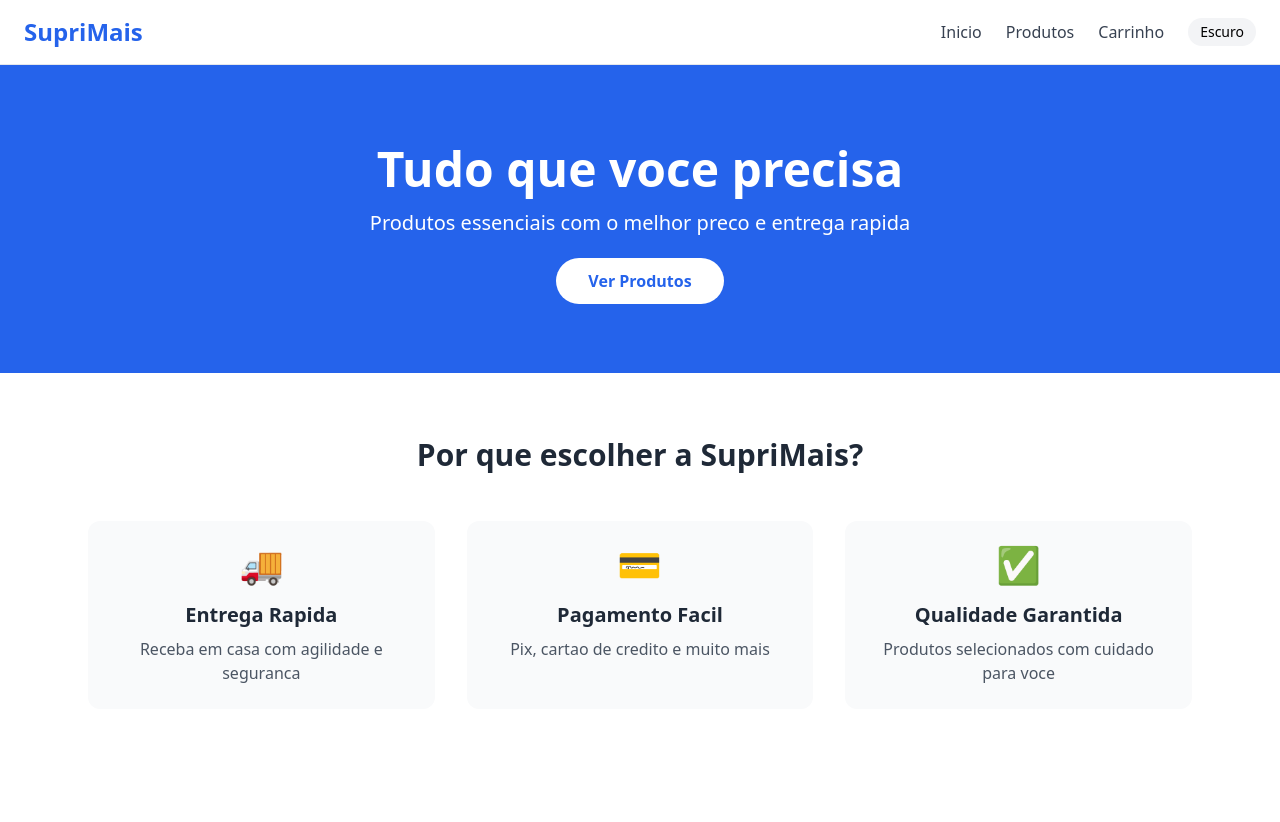
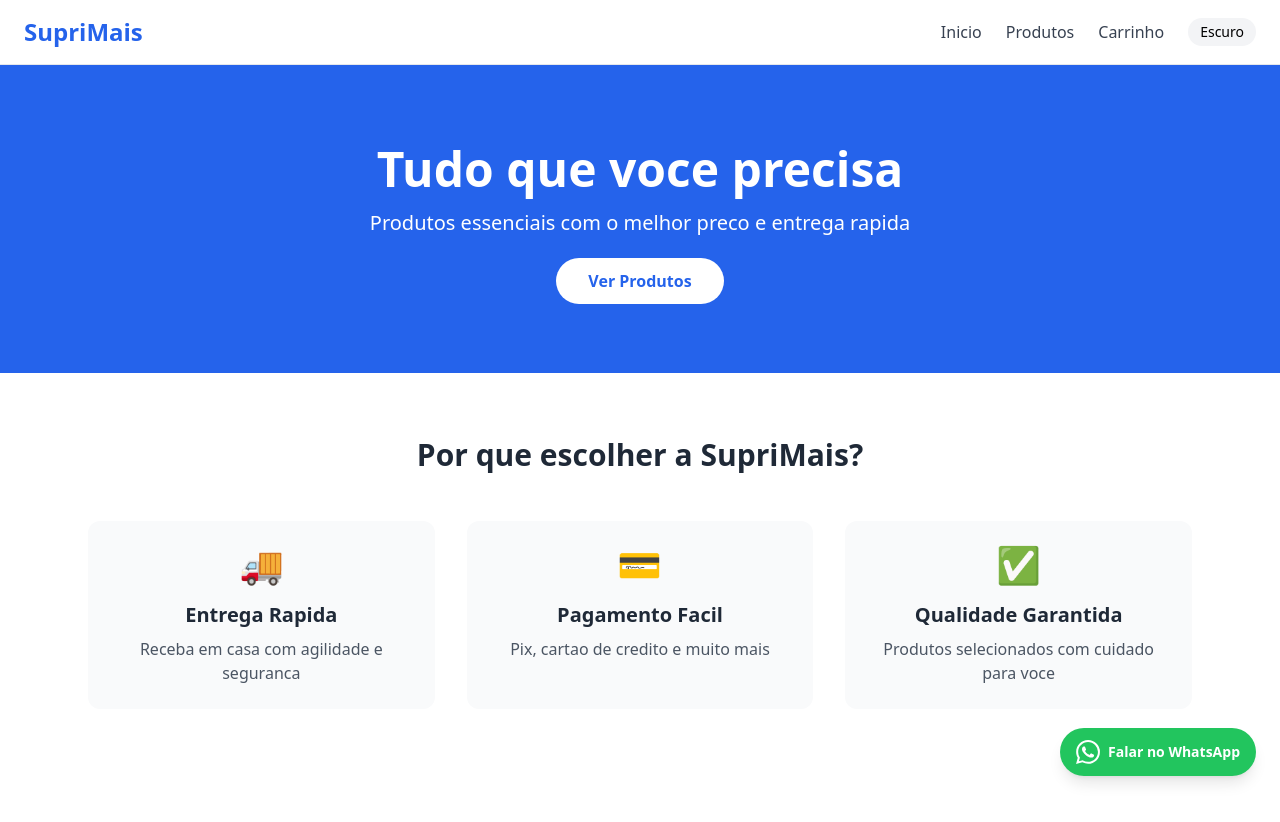
Before and after one commit to mauro-resende/loja-virtual, a React app in the folder frontend/: page / in a window 1280 px wide. Shown: the top 822 px of the page. Built offline with nearby package versions, Linux system fonts and the light colour scheme; no server answers; the HTML template or start-up script is replaced by a standard one.

Commit message:
Adiciona botão flutuante do WhatsApp

```diff
--- a/frontend/src/App.jsx
+++ b/frontend/src/App.jsx
@@ -1,4 +1,3 @@
-
 import PedidoConfirmado from './pages/PedidoConfirmado'
 import { BrowserRouter, Routes, Route } from 'react-router-dom'
 import { ThemeProvider } from './context/ThemeContext'
@@ -10,6 +9,24 @@ import ProdutoDetalhe from './pages/ProdutoDetalhe'
 import Carrinho from './pages/Carrinho'
 import Checkout from './pages/Checkout'
 import Admin from './pages/Admin'
+
+const WHATSAPP = '5527999454882'
+
+function BotaoWhatsApp() {
+  return (
+    <a
+      href={`https://wa.me/${WHATSAPP}?text=Olá! Vim pelo site e tenho uma dúvida.`}
+      target="_blank"
+      rel="noopener noreferrer"
+      className="fixed bottom-6 right-6 z-50 flex items-center gap-2 bg-green-500 hover:bg-green-600 text-white px-4 py-3 rounded-full shadow-lg transition-all hover:scale-105"
+    >
+      <svg xmlns="http://www.w3.org/2000/svg" className="w-6 h-6" fill="currentColor" viewBox="0 0 24 24">
+        <path d="M17.472 14.382c-.297-.149-1.758-.867-2.03-.967-.273-.099-.471-.148-.67.15-.197.297-.767.966-.94 1.164-.173.199-.347.223-.644.075-.297-.15-1.255-.463-2.39-1.475-.883-.788-1.48-1.761-1.653-2.059-.173-.297-.018-.458.13-.606.134-.133.298-.347.446-.52.149-.174.198-.298.298-.497.099-.198.05-.371-.025-.52-.075-.149-.669-1.612-.916-2.207-.242-.579-.487-.5-.669-.51-.173-.008-.371-.01-.57-.01-.198 0-.52.074-.792.372-.272.297-1.04 1.016-1.04 2.479 0 1.462 1.065 2.875 1.213 3.074.149.198 2.096 3.2 5.077 4.487.709.306 1.262.489 1.694.625.712.227 1.36.195 1.871.118.571-.085 1.758-.719 2.006-1.413.248-.694.248-1.289.173-1.413-.074-.124-.272-.198-.57-.347m-5.421 7.403h-.004a9.87 9.87 0 01-5.031-1.378l-.361-.214-3.741.982.998-3.648-.235-.374a9.86 9.86 0 01-1.51-5.26c.001-5.45 4.436-9.884 9.888-9.884 2.64 0 5.122 1.03 6.988 2.898a9.825 9.825 0 012.893 6.994c-.003 5.45-4.437 9.884-9.885 9.884m8.413-18.297A11.815 11.815 0 0012.05 0C5.495 0 .16 5.335.157 11.892c0 2.096.547 4.142 1.588 5.945L.057 24l6.305-1.654a11.882 11.882 0 005.683 1.448h.005c6.554 0 11.89-5.335 11.893-11.893a11.821 11.821 0 00-3.48-8.413z"/>
+      </svg>
+      <span className="font-bold text-sm">Falar no WhatsApp</span>
+    </a>
+  )
+}
 
 function App() {
   return (
@@ -27,6 +44,7 @@ function App() {
               <Route path='/pedido-confirmado' element={<PedidoConfirmado />} />
               <Route path='/admin' element={<Admin />} />
             </Routes>
+            <BotaoWhatsApp />
           </div>
         </BrowserRouter>
       </CartProvider>
```
